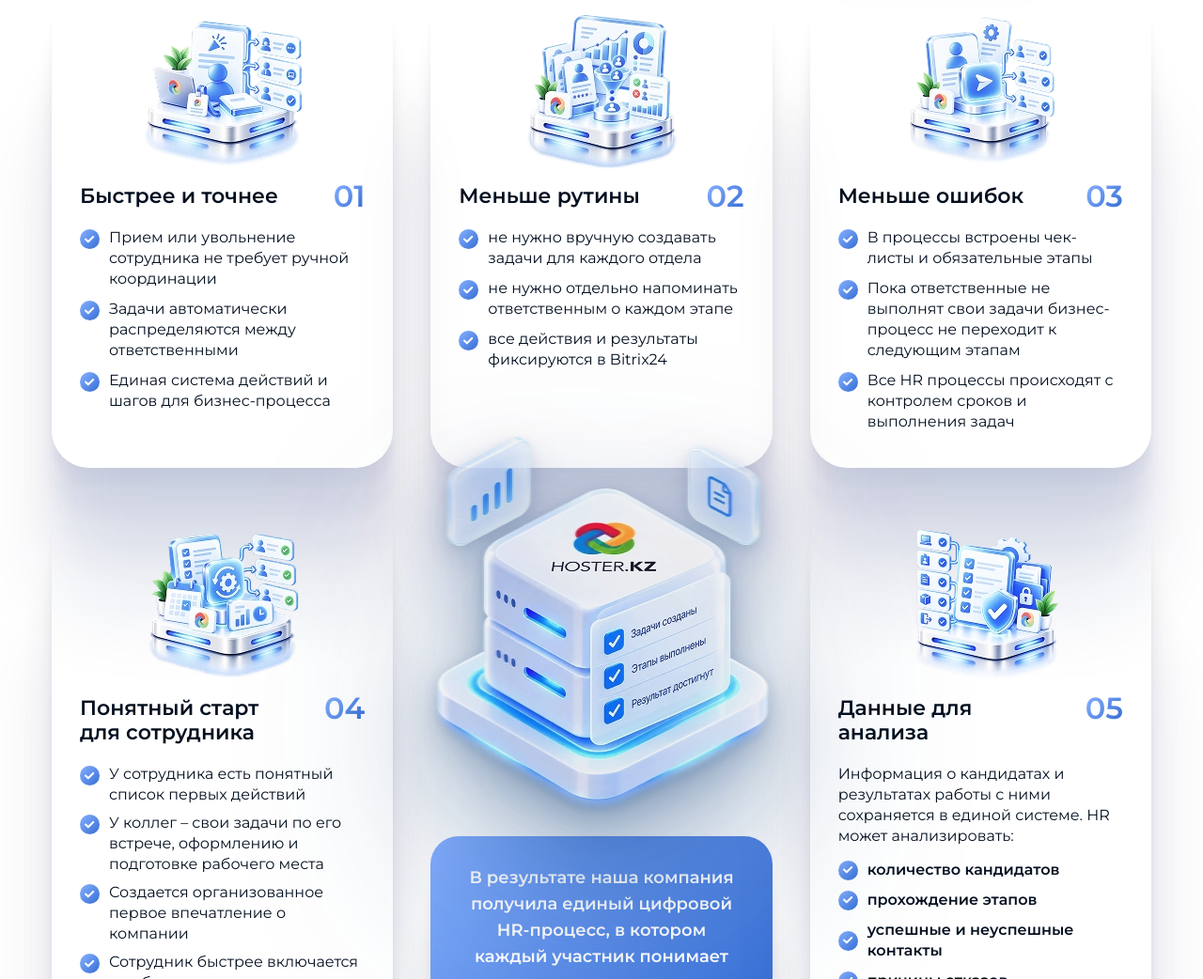
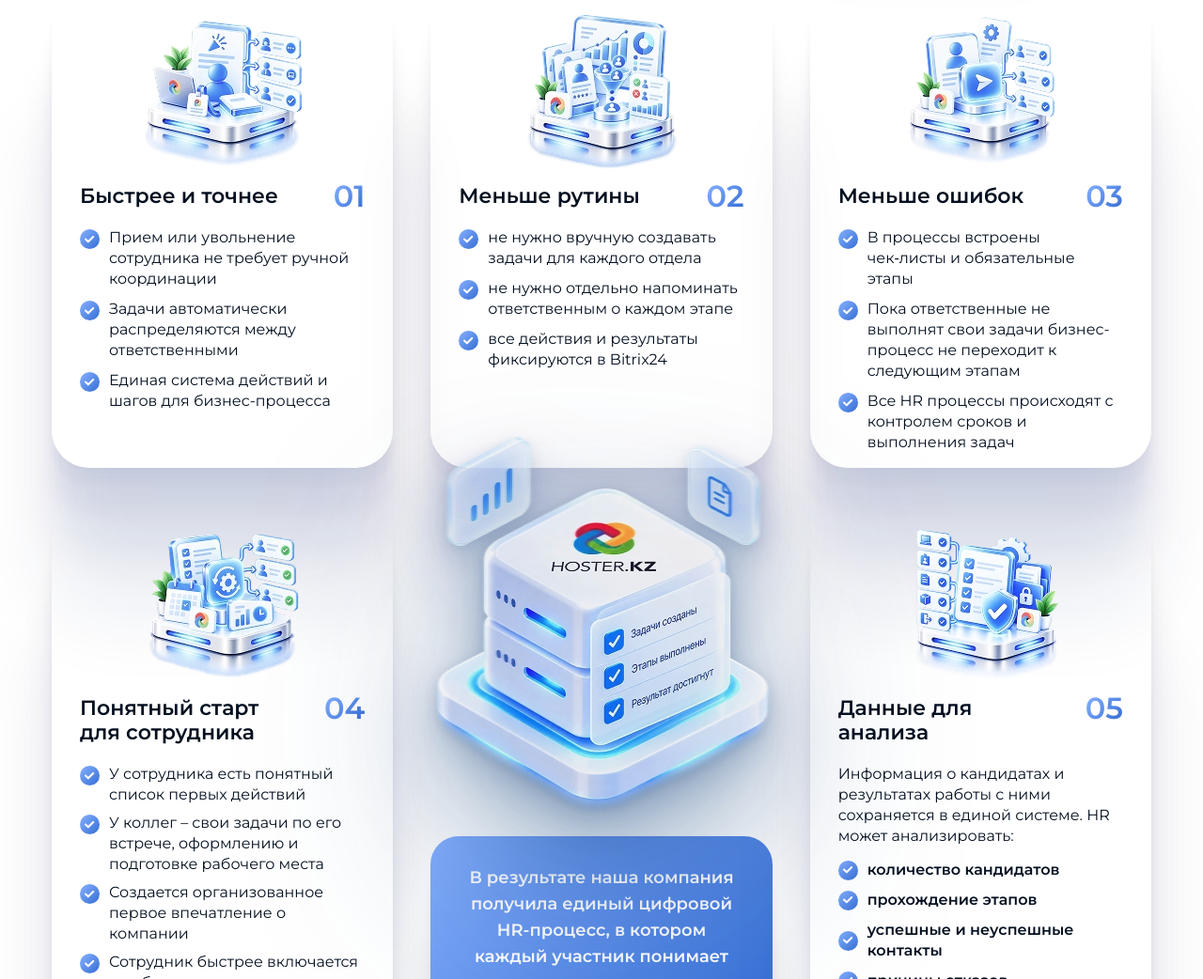
Before and after one commit to SolomonJSX/hr-case, a website built with Vite: page index.html in a window 1280 px wide. Shown: the part 7826-8868 px from the top of the page at 94% size. Built offline with nearby package versions, Linux system fonts and the light colour scheme; files whose address does not match are found by name.

Commit message:
Prevent hyphenation of чек-листы in result card 03

```diff
--- a/src/partials/result.html
+++ b/src/partials/result.html
@@ -167,7 +167,7 @@
                                 </svg>
                             </div>
                             <p class="text-sm sm:text-base lg:text-[16px] lg:leading-[22px]">
-                                В процессы встроены чек-листы и обязательные этапы
+                                В процессы встроены <span class="whitespace-nowrap">чек&#8209;листы</span> и обязательные этапы
                             </p>
                         </li>
                         <li class="flex items-start gap-2.5 sm:gap-[10px]">
```
